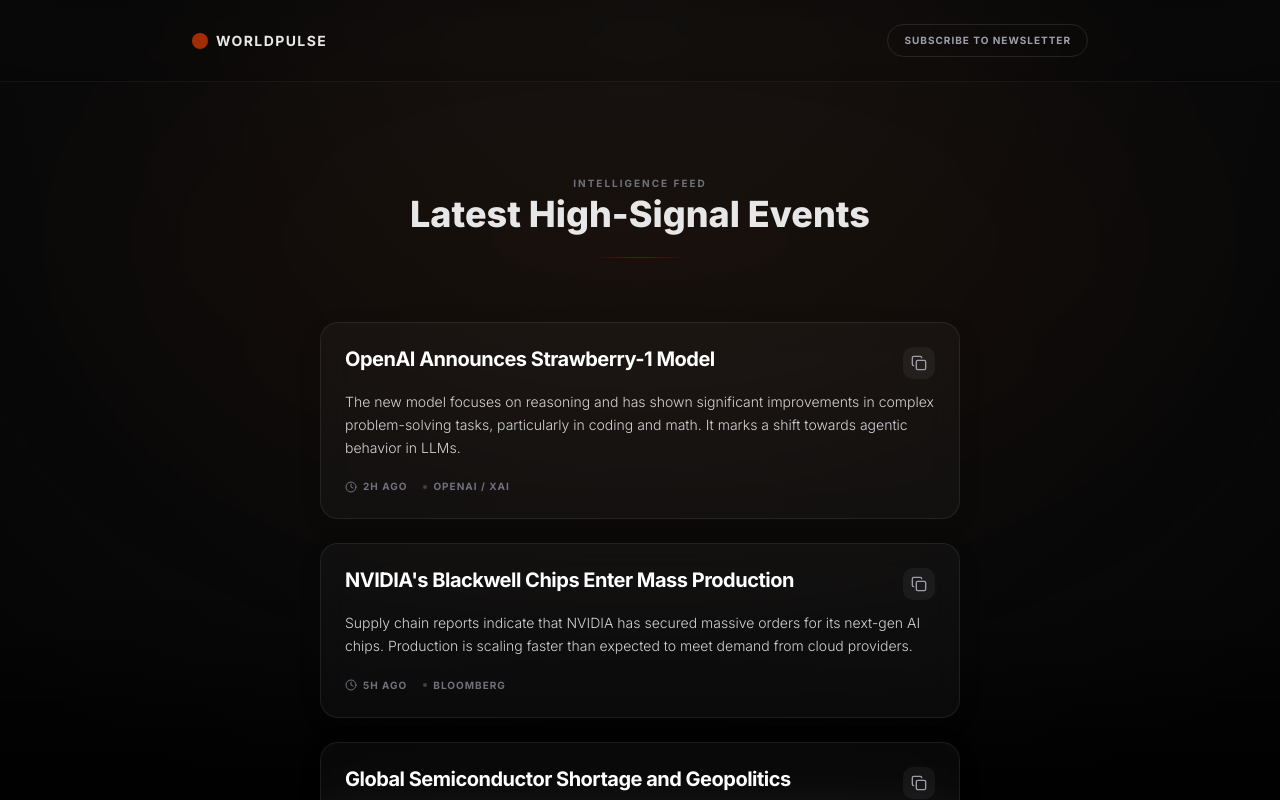
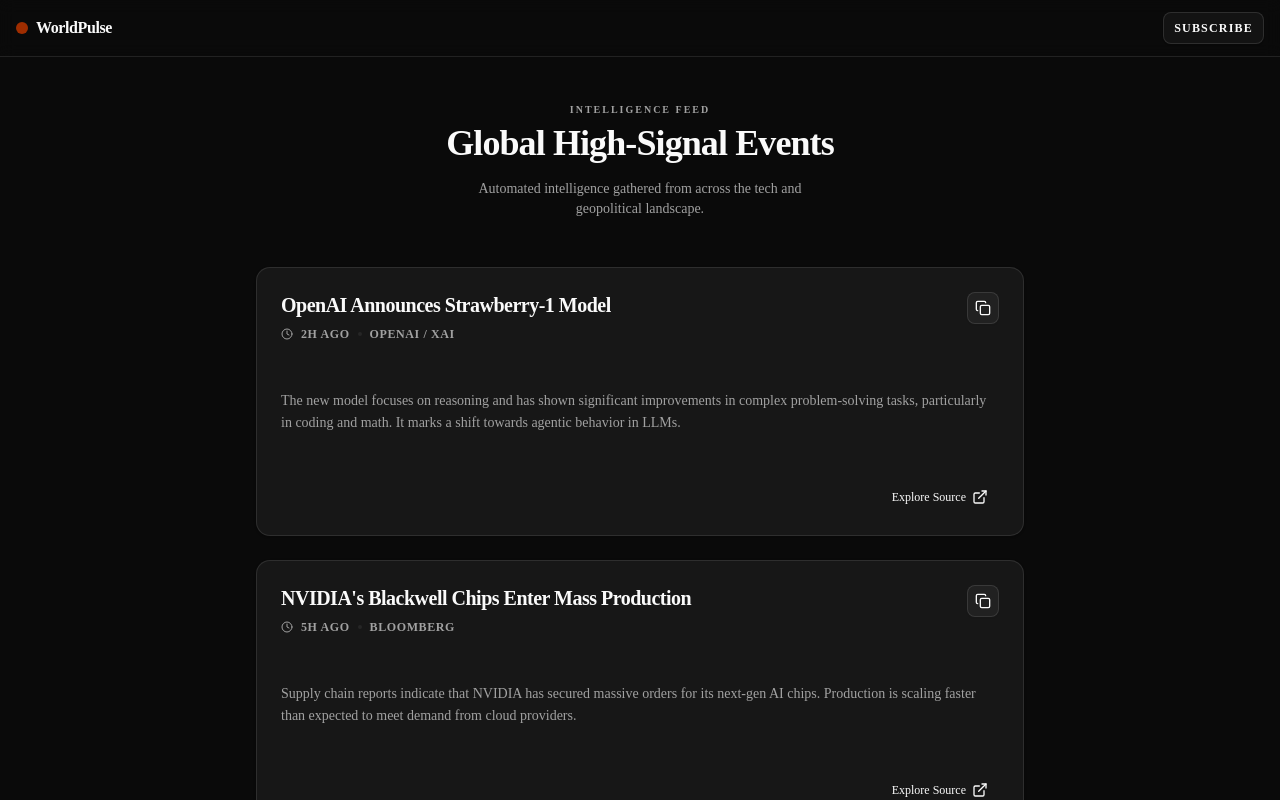
Before and after one commit to Narvdeshwar/worldpulse, a Next.js app in the folder client/: page / in a window 1280 px wide. Shown: the top 800 px of the page. Built offline with nearby package versions, Linux system fonts and the light colour scheme.

Commit message:
refactor: adopt standard shadcn dark theme and remove custom glassmorphic UI

```diff
--- a/client/app/globals.css
+++ b/client/app/globals.css
@@ -128,21 +128,3 @@
     @apply font-sans scroll-smooth;
   }
 }
-
-@layer utilities {
-  .glass-effect {
-    background: rgba(255, 255, 255, 0.03);
-    backdrop-filter: blur(16px);
-    -webkit-backdrop-filter: blur(16px);
-    border: 1px solid rgba(255, 255, 255, 0.08);
-    box-shadow: 0 4px 24px -1px rgba(0, 0, 0, 0.1);
-  }
-
-  .cinematic-bg {
-    background: radial-gradient(circle at top center, #111111 0%, #050505 100%);
-  }
-
-  .glow-primary {
-    box-shadow: 0 0 40px -10px oklch(0.553 0.195 38.402 / 0.2);
-  }
-}
--- a/client/app/layout.tsx
+++ b/client/app/layout.tsx
@@ -1,9 +1,7 @@
 import type { Metadata } from "next";
-import { Geist, Geist_Mono, Inter } from "next/font/google";
+import { Geist, Geist_Mono } from "next/font/google";
 import "./globals.css";
 import { cn } from "@/lib/utils";
-
-const inter = Inter({subsets:['latin'],variable:'--font-sans'});
 
 const geistSans = Geist({
   variable: "--font-geist-sans",
@@ -28,13 +26,10 @@
   return (
     <html
       lang="en"
-      className={cn("h-full", "antialiased", geistSans.variable, geistMono.variable, "font-sans", inter.variable)}
+      className={cn("h-full", "antialiased", "dark", geistSans.variable, geistMono.variable, "font-sans")}
     >
-      <body className="min-h-full cinematic-bg selection:bg-primary/20">
-        <div className="fixed inset-0 pointer-events-none opacity-20 cinematic-bg" />
-        <div className="relative z-10 flex flex-col min-h-screen">
-          {children}
-        </div>
+      <body className="min-h-full flex flex-col bg-background text-foreground">
+        {children}
       </body>
     </html>
   );
--- a/client/app/page.tsx
+++ b/client/app/page.tsx
@@ -1,6 +1,7 @@
 import { Metadata } from "next";
 import { NewsCard } from "@/components/NewsCard";
 import { NewsItem } from "@/lib/types";
+import { Button } from "@/components/ui/button";
 
 export const metadata: Metadata = {
   title: "WorldPulse | Global Intelligence Feed",
@@ -33,47 +34,47 @@
 
 export default function Home() {
   return (
-    <div className="flex flex-col items-center flex-1 w-full relative">
-      {/* Cinematic Header */}
-      <header className="sticky top-0 z-50 w-full flex justify-center py-6 px-4 bg-black/10 backdrop-blur-sm border-b border-white/5 transition-all">
-        <div className="flex w-full max-w-4xl justify-between items-center">
-          <div className="flex items-center gap-2 group cursor-pointer">
-            <div className="h-4 w-4 rounded-full bg-primary/80 transition-all group-hover:glow-primary" />
-            <span className="text-sm font-bold tracking-widest uppercase text-white/90">WorldPulse</span>
+    <div className="flex flex-col min-h-screen bg-background">
+      {/* Standard Header */}
+      <header className="sticky top-0 z-50 w-full border-b bg-background/95 backdrop-blur supports-[backdrop-filter]:bg-background/60">
+        <div className="container mx-auto flex h-14 items-center justify-between px-4">
+          <div className="flex items-center gap-2 font-bold tracking-tight">
+            <div className="h-3 w-3 rounded-full bg-primary" />
+            <span>WorldPulse</span>
           </div>
-
-          <button className="text-[10px] tracking-widest uppercase font-bold text-zinc-400 hover:text-white border border-white/10 px-4 py-2 rounded-full transition-all hover:bg-white/5">
-            Subscribe to Newsletter
-          </button>
+          <Button variant="outline" size="sm" className="text-xs uppercase tracking-widest font-bold">
+            Subscribe
+          </Button>
         </div>
       </header>
 
-      {/* Main Feed */}
-      <main className="flex flex-col w-full max-w-2xl px-4 py-24 gap-12 relative z-10">
-        {/* Status Section */}
-        <section className="flex flex-col gap-1 items-center mb-4 text-center">
-          <p className="text-[10px] tracking-[0.2em] font-bold text-zinc-500 uppercase leading-none">Intelligence Feed</p>
-          <h1 className="text-4xl font-extrabold text-white/90 leading-tight">Latest High-Signal Events</h1>
-          <div className="h-px w-24 bg-gradient-to-r from-transparent via-primary/40 to-transparent mt-4" />
-        </section>
+      {/* Main Container */}
+      <main className="container mx-auto flex flex-col items-center flex-1 py-12 px-4 gap-12">
+        <div className="flex flex-col items-center text-center gap-2 max-w-2xl">
+          <p className="text-[10px] uppercase tracking-[0.2em] font-bold text-muted-foreground leading-none">Intelligence Feed</p>
+          <h1 className="text-4xl font-extrabold tracking-tight">Global High-Signal Events</h1>
+          <p className="text-muted-foreground text-sm max-w-sm mt-2">
+            Automated intelligence gathered from across the tech and geopolitical landscape.
+          </p>
+        </div>
 
-        {/* News Items */}
-        <div className="flex flex-col gap-6">
+        <div className="grid w-full max-w-3xl gap-6">
           {mockFeed.map((item) => (
             <NewsCard key={item.id} item={item} />
           ))}
         </div>
 
-        {/* Footer info */}
-        <footer className="mt-12 text-center">
-          <p className="text-xs text-zinc-600 font-medium">Auto-aggregated & Summarized every 6 hours</p>
-          <p className="text-[10px] uppercase text-zinc-700 tracking-widest mt-2">Zero Search. Real Intelligence.</p>
+        <footer className="py-12 border-t w-full max-w-3xl flex flex-col items-center gap-2 text-center">
+          <p className="text-[10px] uppercase font-bold text-muted-foreground tracking-widest">
+            Aggregated every 6 hours
+          </p>
+          <div className="flex gap-4 text-[10px] text-muted-foreground font-medium">
+            <span>Privacy</span>
+            <span>Terms</span>
+            <span>Contact</span>
+          </div>
         </footer>
       </main>
-
-      {/* Cinematic Decorative Elements */}
-      <div className="fixed bottom-0 left-0 w-full h-1/4 bg-gradient-to-t from-black/80 to-transparent pointer-events-none z-0" />
-      <div className="fixed top-0 left-1/2 -translate-x-1/2 w-[80vw] h-[60vh] bg-primary/5 rounded-[100%] blur-[120px] pointer-events-none z-0" />
     </div>
   );
 }
--- a/client/components/NewsCard.tsx
+++ b/client/components/NewsCard.tsx
@@ -4,6 +4,15 @@
 import { cn } from "@/lib/utils";
 import { Copy, Clock, ExternalLink } from "lucide-react";
 import { useState } from "react";
+import {
+  Card,
+  CardContent,
+  CardDescription,
+  CardFooter,
+  CardHeader,
+  CardTitle,
+} from "@/components/ui/card";
+import { Button } from "@/components/ui/button";
 
 interface NewsCardProps {
   item: NewsItem;
@@ -20,53 +29,43 @@
   };
 
   return (
-    <div
-      className={cn(
-        "glass-effect p-6 rounded-2xl flex flex-col gap-3 transition-all duration-300 hover:scale-[1.01] hover:glow-primary group",
-        className
-      )}
-    >
-      <div className="flex justify-between items-start gap-4">
-        <h3 className="text-xl font-bold text-white leading-tight tracking-tight">
-          {item.title}
-        </h3>
-        <button
-          onClick={copyToClipboard}
-          className={cn(
-            "p-2 rounded-lg transition-colors",
-            copied ? "bg-green-500/20 text-green-400" : "bg-white/5 text-zinc-400 hover:text-white"
-          )}
-          title="Copy intelligence"
-        >
-          {copied ? (
-            <span className="text-xs font-medium px-1">Copied!</span>
-          ) : (
-            <Copy className="h-4 w-4" />
-          )}
-        </button>
-      </div>
-
-      <p className="text-zinc-300 text-sm leading-relaxed font-light">
-        {item.summary}
-      </p>
-
-      <div className="flex items-center justify-between pt-2">
-        <div className="flex items-center gap-4 text-[10px] uppercase tracking-widest font-bold text-zinc-500">
-          <div className="flex items-center gap-1.5">
+    <Card className={cn("transition-all duration-200 hover:border-primary/30", className)}>
+      <CardHeader className="flex flex-row items-start justify-between space-y-0 gap-4">
+        <div className="space-y-1.5">
+          <CardTitle className="text-xl leading-snug">
+            {item.title}
+          </CardTitle>
+          <div className="flex items-center gap-2 text-xs text-muted-foreground uppercase tracking-wider font-semibold">
             <Clock className="h-3 w-3" />
             <span>{item.timestamp}</span>
-          </div>
-          <div className="flex items-center gap-1.5">
-            <span className="h-1 w-1 rounded-full bg-zinc-700" />
+            <span className="h-1 w-1 rounded-full bg-muted" />
             <span>{item.source}</span>
           </div>
         </div>
-
-        <button className="text-[10px] uppercase font-bold text-zinc-400 hover:text-white transition-colors flex items-center gap-1 opacity-0 group-hover:opacity-100">
+        <Button
+          variant="outline"
+          size="icon"
+          className={cn("h-8 w-8 shrink-0", copied && "text-green-500 border-green-500/50")}
+          onClick={copyToClipboard}
+        >
+          {copied ? (
+            <span className="text-[10px] font-bold uppercase">OK</span>
+          ) : (
+            <Copy className="h-3.5 w-3.5" />
+          )}
+        </Button>
+      </CardHeader>
+      <CardContent>
+        <p className="text-sm text-muted-foreground leading-relaxed">
+          {item.summary}
+        </p>
+      </CardContent>
+      <CardFooter className="flex justify-end">
+        <Button variant="ghost" size="sm" className="h-7 text-xs gap-1.5">
           <span>Explore Source</span>
-          <ExternalLink className="h-2.5 w-2.5" />
-        </button>
-      </div>
-    </div>
+          <ExternalLink className="h-3 w-3" />
+        </Button>
+      </CardFooter>
+    </Card>
   );
 }
--- /dev/null
+++ b/client/components/ui/card.tsx
@@ -0,0 +1,67 @@
+import * as React from "react"
+import { cn } from "@/lib/utils"
+
+function Card({ className, ...props }: React.ComponentProps<"div">) {
+  return (
+    <div
+      data-slot="card"
+      className={cn(
+        "bg-card text-card-foreground flex flex-col gap-6 rounded-xl border shadow-sm",
+        className
+      )}
+      {...props}
+    />
+  )
+}
+
+function CardHeader({ className, ...props }: React.ComponentProps<"div">) {
+  return (
+    <div
+      data-slot="card-header"
+      className={cn("flex flex-col gap-1.5 p-6", className)}
+      {...props}
+    />
+  )
+}
+
+function CardTitle({ className, ...props }: React.ComponentProps<"div">) {
+  return (
+    <div
+      data-slot="card-title"
+      className={cn("leading-none font-semibold tracking-tight", className)}
+      {...props}
+    />
+  )
+}
+
+function CardDescription({ className, ...props }: React.ComponentProps<"div">) {
+  return (
+    <div
+      data-slot="card-description"
+      className={cn("text-muted-foreground text-sm", className)}
+      {...props}
+    />
+  )
+}
+
+function CardContent({ className, ...props }: React.ComponentProps<"div">) {
+  return (
+    <div
+      data-slot="card-content"
+      className={cn("p-6 pt-0", className)}
+      {...props}
+    />
+  )
+}
+
+function CardFooter({ className, ...props }: React.ComponentProps<"div">) {
+  return (
+    <div
+      data-slot="card-footer"
+      className={cn("flex items-center p-6 pt-0", className)}
+      {...props}
+    />
+  )
+}
+
+export { Card, CardHeader, CardFooter, CardTitle, CardDescription, CardContent }
```
